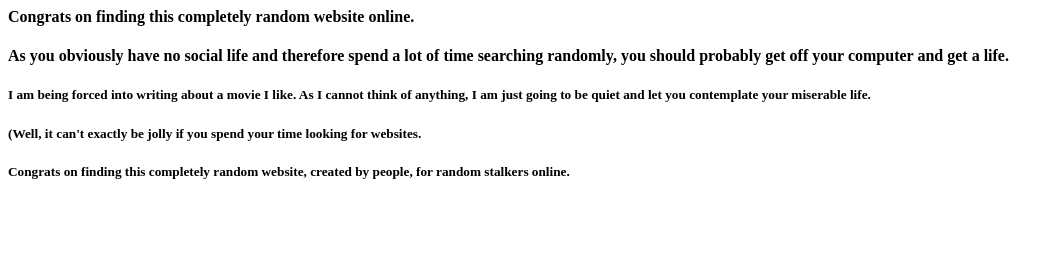
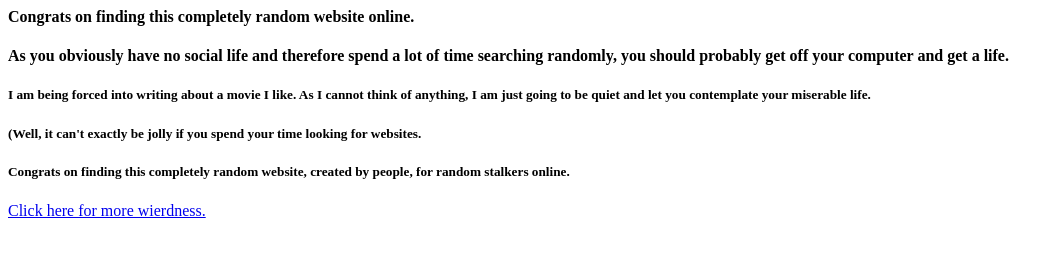
Before and after one commit to GalacticKittyCat/SomethingIsSus, a plain HTML site: page index.html in a window 1280 px wide. Shown: the whole page, without its empty margins (0-1064 px from the left). Drawn offline with Linux system fonts and the light colour scheme.

Commit message:
Update index.html

```diff
--- a/index.html
+++ b/index.html
@@ -7,7 +7,7 @@
 <h5> I am being forced into writing about a movie I like. As I cannot think of anything, I am just going  to be quiet and let you contemplate your miserable life. </h5>
 <h5> (Well, it can't exactly be jolly if you spend your time looking for websites. </h5>
 <h5> Congrats on finding this completely random website, created by people, for random stalkers online. </h5>
-  <a href=https://https://galactickittycat.github.io/HERE/
+  <a href=https://"https://galactickittycat.github.io/SomethingIsSus/">Click here for more wierdness.</a>
 
 </body>
 
```
